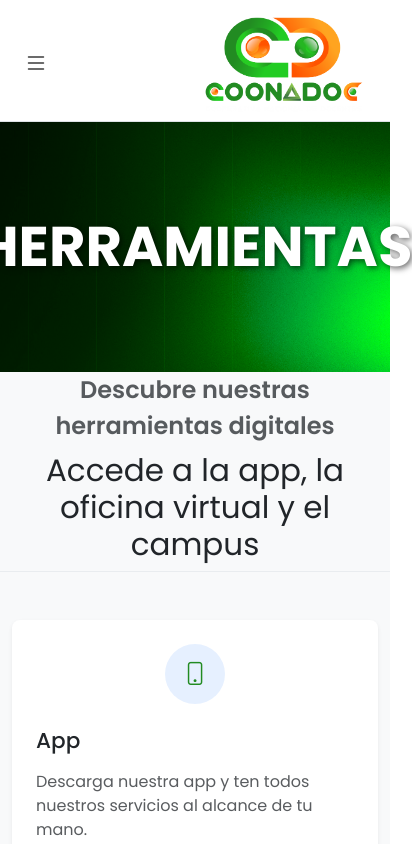
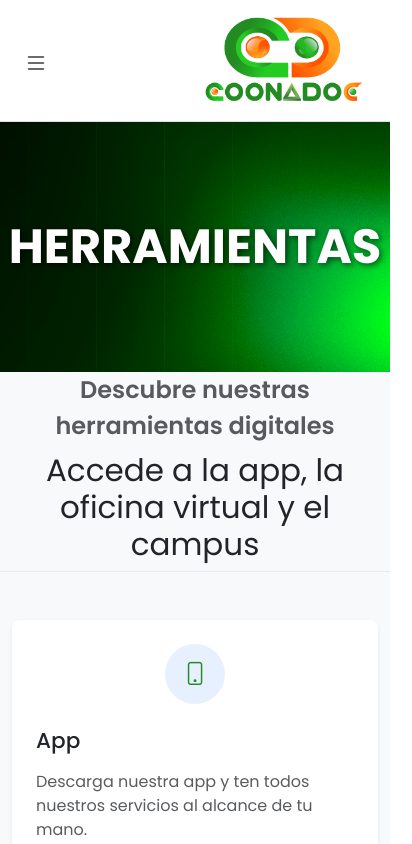
Before and after one commit to moonthang/desarrollo-front-angular-19, an Angular app: page /herramientas in a window 390 px wide. Shown: the top 844 px of the page, 412 px wide, since content can reach past the window. Built offline with nearby package versions, Linux system fonts and the light colour scheme.

Commit message:
Update herramientas.component.css

```diff
--- a/src/app/pages/herramientas/herramientas.component.css
+++ b/src/app/pages/herramientas/herramientas.component.css
@@ -75,7 +75,7 @@
 
 @media (max-width: 576px) {
     .herra-title {
-        font-size: 3.5rem;
+        font-size: 3rem;
     }
 
     .sections {
```
